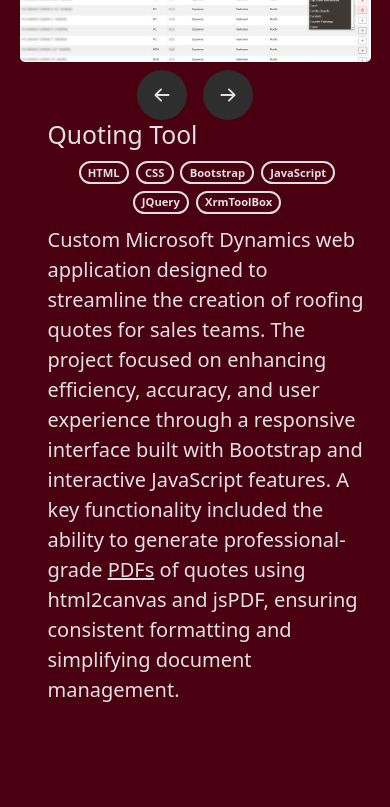
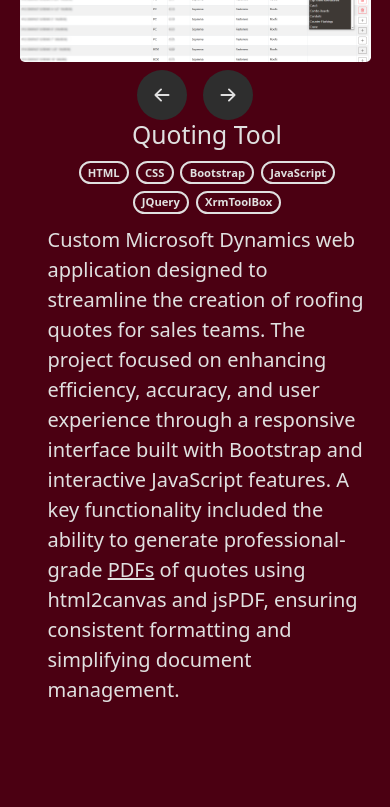
Before and after one commit to ErnestSarna/ernestsarna.github.io, a React (Create React App) app: page / in a window 390 px wide. Shown: the part 1440-2247 px from the top of the page. Built offline with nearby package versions, Linux system fonts and the light colour scheme; the HTML template or start-up script is replaced by a standard one.

Commit message:
small mobile change

```diff
--- a/src/App.css
+++ b/src/App.css
@@ -161,6 +161,10 @@ img:hover{
     align-items: center;
   }
 
+  .desc > h2{
+    text-align: center;
+  }
+
   .desc .lead{
     text-align: left;
   }
@@ -181,7 +185,7 @@ img:hover{
   }
 
   img:hover {
-    transform: scale(1); /* Reduced zoom for smaller screens */
+    transform: scale(1);
   }
 
   .image-button {
--- a/src/Project.jsx
+++ b/src/Project.jsx
@@ -22,7 +22,7 @@ function Project(props){
     return (
         <div style={props.reverse ? {flexDirection: 'row-reverse'} : {flexDirection: 'row'}} className='project d-flex justify-content-flex-start mb-2'>
             <div>
-                <img src={source} alt='project display' width="600" height="300" style={{borderRadius: "0.3rem"}}></img>
+                <img src={source} alt='project display' width="600" height="auto" style={{borderRadius: "0.3rem"}}></img>
                 <div className='d-flex justify-content-center mt-2'>
                     <button onClick={handleBack} className='image-button my-auto p-1 me-3'>
                         <svg xmlns="http://www.w3.org/2000/svg" width="30" height="30" fill="currentColor" class="bi bi-arrow-left-short" viewBox="0 0 16 16">
```
